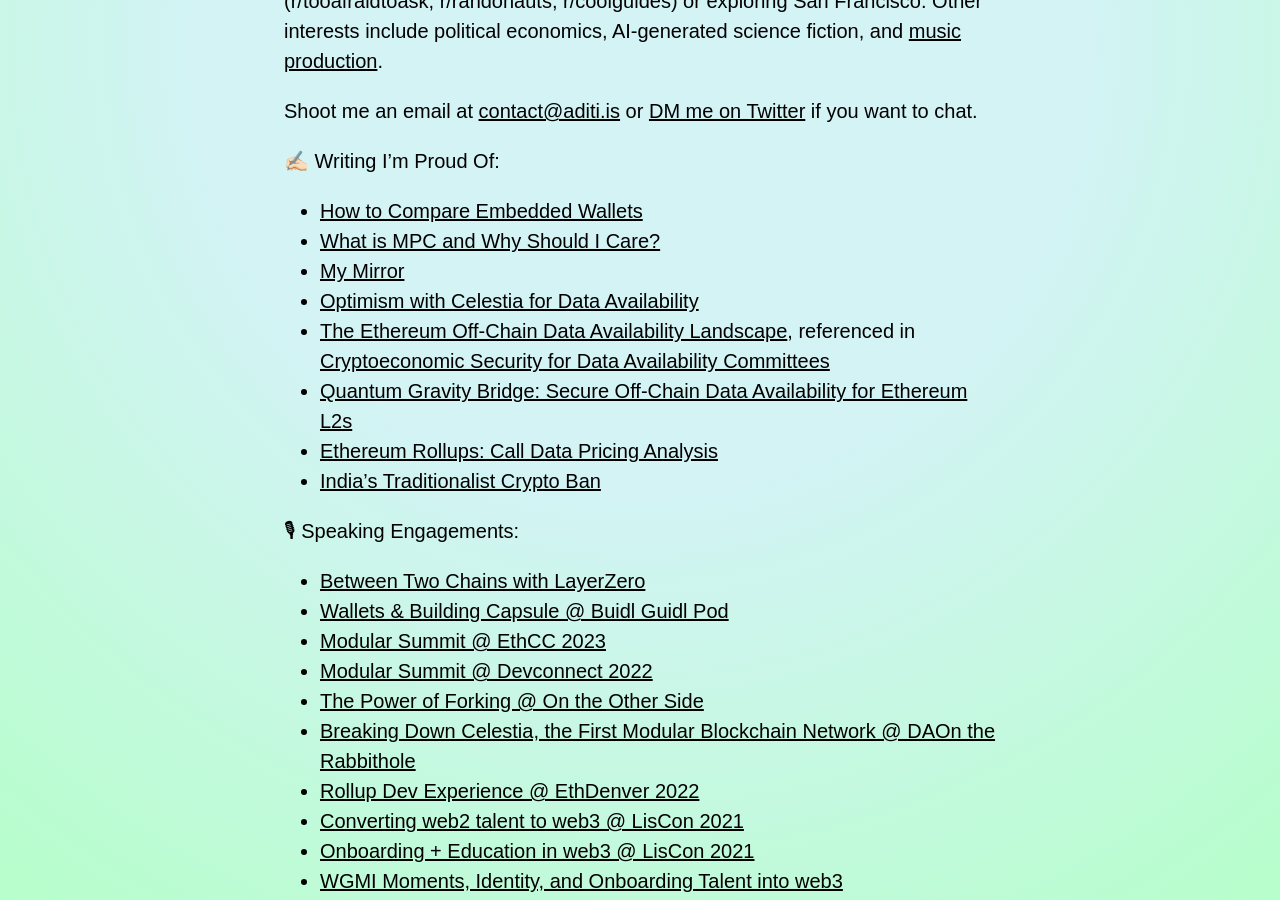
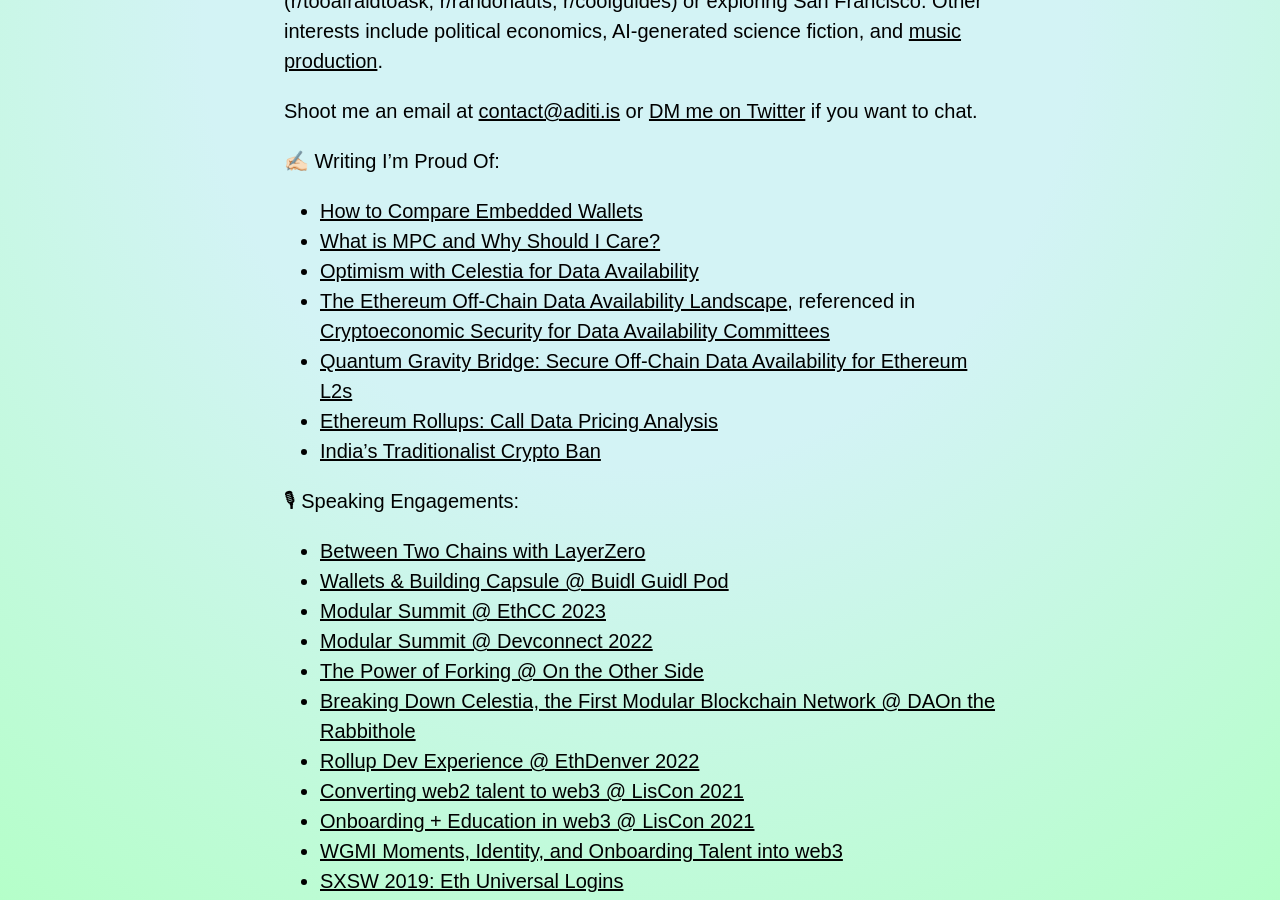
Before and after one commit to adeets-22/adeets-22.github.io, a Jekyll site: the page built from index.md, in a window 1280 px wide and 900 px high, scrolled down 855 px. Built offline with Jekyll 4.4.1, drawn with Linux system fonts in a browser that asks for light colours.

Commit message:
Update index.md

```diff
--- a/index.md
+++ b/index.md
@@ -20,7 +20,6 @@
 ✍🏻 Writing I'm Proud Of:
 - [How to Compare Embedded Wallets](https://blog.getpara.com/embedded-wallet-comparison/)
 - [What is MPC and Why Should I Care?](https://blog.getpara.com/what-is-mpc/)
-- [My Mirror](https://mirror.xyz/adeets.eth)
 - [Optimism with Celestia for Data Availability](https://gov.optimism.io/t/draft-gf-phase-1-proposal-optimism-with-celestia-for-data-availability/2881)
 - [The Ethereum Off-Chain Data Availability Landscape](https://blog.celestia.org/ethereum-off-chain-data-availability-landscape/), referenced in [ Cryptoeconomic Security for Data Availability Committees](https://arxiv.org/abs/2208.02999)
 - [Quantum Gravity Bridge: Secure Off-Chain Data Availability for Ethereum L2s](https://blog.celestia.org/celestiums/)
```
